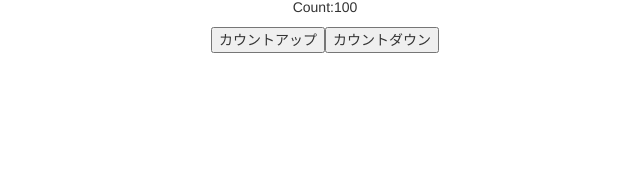
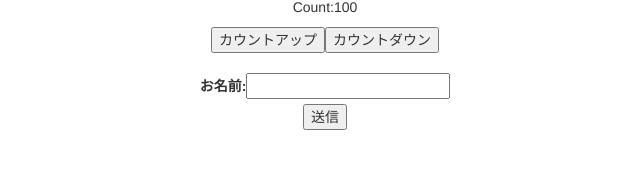
Before and after one commit to Onepiece2424/react-credit-, a React (Create React App) app: page / in a window 1280 px wide. Shown: the part 487-656 px from the top of the page, without its empty margins (315-955 px from the left). Built offline with nearby package versions, Linux system fonts and the light colour scheme; no server answers.

Commit message:
Fieldを用いた入力フォームの作成

```diff
--- a/src/App.jsx
+++ b/src/App.jsx
@@ -7,6 +7,7 @@ import Credit from "./components/modules/Credit"
 import ReCAPTCHA from "./components/ReCAPTCHA"
 
 import ReduxLearn from './components/ReduxLearn'
+import SampleForm from './components/SampleForm'
 
 function App() {
 
@@ -19,6 +20,9 @@ function App() {
         <ReCAPTCHA />
       </div>
       <ReduxLearn />
+      <br></br>
+      <br></br>
+      <SampleForm onSubmit={value => console.log(value)} />
     </div>
   );
 }
--- /dev/null
+++ b/src/components/SampleForm.jsx
@@ -0,0 +1,25 @@
+import React from 'react';
+import { Field, reduxForm } from 'redux-form';
+
+const SampleForm = ((props) => {
+
+  const { handleSubmit } = props;
+
+  console.log(props)
+  console.log(handleSubmit)
+
+  return (
+    <>
+      <form onSubmit={handleSubmit}>
+        <div>
+          <label>お名前:<Field name="name" component="input" type="text" /></label>
+        </div>
+        <button type="submit">送信</button>
+      </form>
+    </>
+  )
+})
+
+export default reduxForm({
+  form: 'sample-form',
+})(SampleForm);
--- a/src/stores/index.js
+++ b/src/stores/index.js
@@ -1,5 +1,5 @@
 import { createStore, combineReducers } from "redux";
-// import { reducer as reduxFormReducer } from 'redux-form';
+import { reducer as reduxFormReducer } from 'redux-form';
 
 // initialStateの作成
 const initialState = {
@@ -85,7 +85,8 @@ const reducer = combineReducers({
   countReducer,
   userReducer,
   animalReducer,
-  fruitReducer
+  fruitReducer,
+  form: reduxFormReducer,
 })
 
 const store = createStore(
@@ -94,6 +95,6 @@ const store = createStore(
 );
 
 
-console.log(store.getState());
+// console.log(store.getState());
 
 export default store;
```
